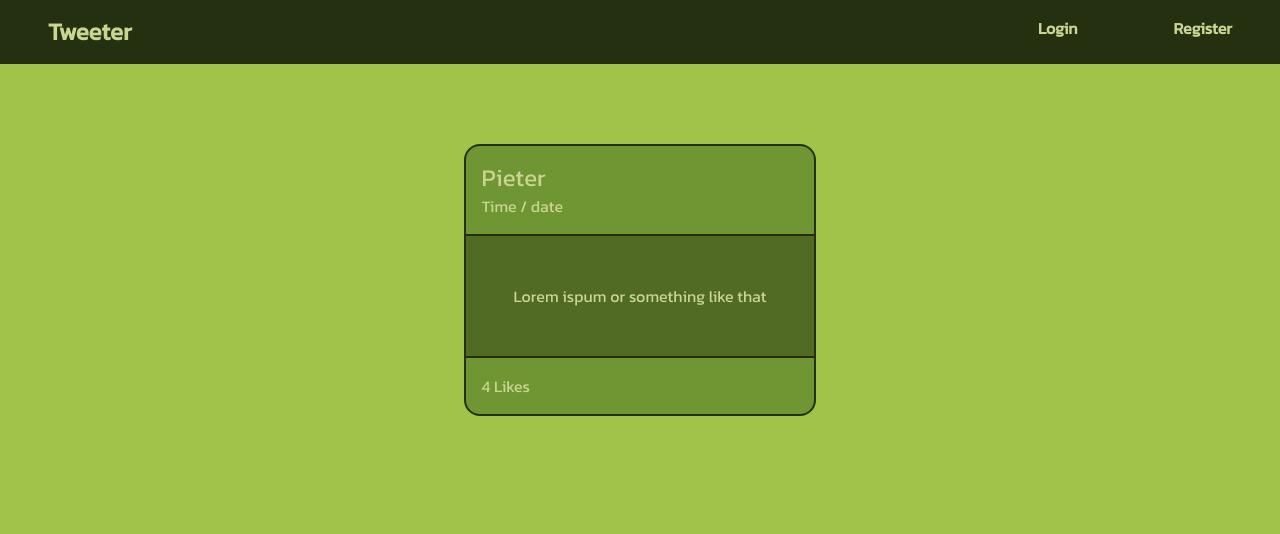
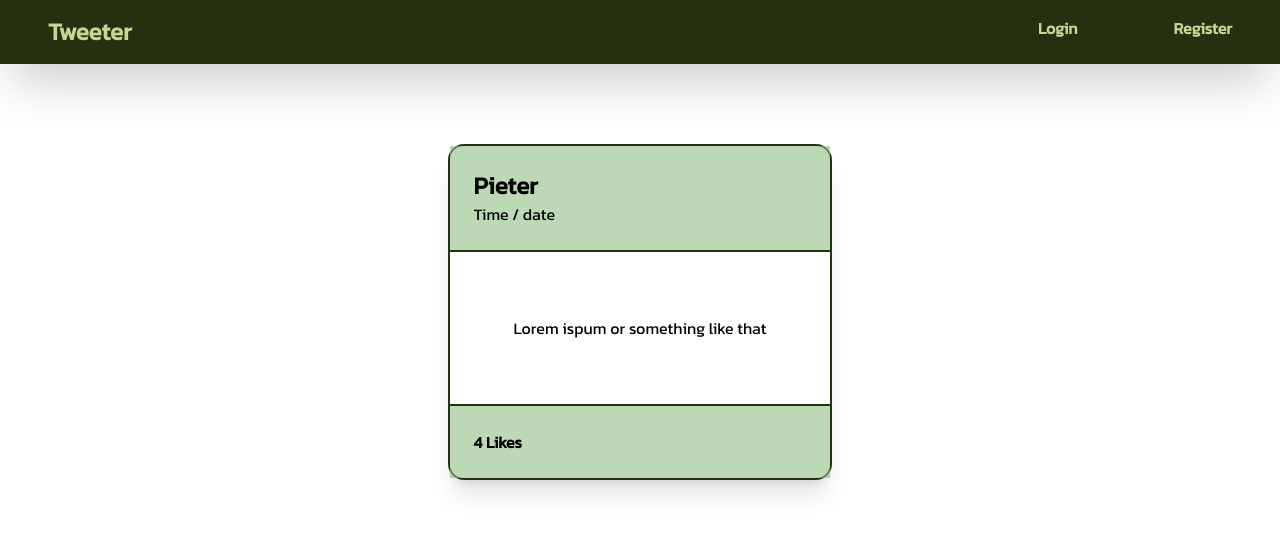
Before and after one commit to Pubstar/Tweeter, a Next.js app: page / in a window 1280 px wide. Shown: the top 534 px of the page. Built offline with nearby package versions, Linux system fonts and the light colour scheme.

Commit message:
I'm not a designer

```diff
--- a/app/Components/Nav.tsx
+++ b/app/Components/Nav.tsx
@@ -13,7 +13,7 @@ function Nav() {
   }
 
   return (
-    <nav className="bg-[#243010] text-[#CAD593] flex justify-between py-4 px-12">
+    <nav className="bg-[#243010] text-[#CAD593] flex justify-between py-4 px-12 shadow-2xl">
     <div>
       <Link href="/"><span className="font-extrabold text-2xl">Tweeter</span></Link>
     </div>
--- a/app/Components/Tweet.tsx
+++ b/app/Components/Tweet.tsx
@@ -2,17 +2,16 @@ import React from 'react'
 
 function Tweet(props: any) {
   return (
-    <div className='border-2 border-[#243010] bg-[#709634] text-[#CAD593] rounded-2xl'>
-        <div className='p-4 border-[#243010] border-b-2'>
-            <h2 className='text-2xl'>{props.username}</h2>
+    <div className='border-2 border-[#243010] rounded-2xl shadow-xl'>
+        <div className='p-6 border-[#243010] border-b-2 bg-[#8fbe8398]'>
+            <h2 className='text-2xl font-extrabold'>{props.username}</h2>
             <h4>Time / date</h4>
         </div>
-        <p className='p-12 bg-[#516b25]'>
+        <p className='p-16'>
             {props.text}
         </p>
-        <div className='border-t-2 border-[#243010] p-4'>
-            <span>{props.likes}</span>
-            <span> Likes</span>
+        <div className='border-t-2 border-[#243010] p-6 bg-[#8fbe8398]'>
+            <span className='font-semibold'>{props.likes} Likes</span>
         </div>
     </div>
   )
--- a/app/Components/createTweet.tsx
+++ b/app/Components/createTweet.tsx
@@ -5,7 +5,7 @@ function createTweet() {
     <div className="flex justify-center py-12">
     <div className="create-tweet flex flex-col items-center">
       <textarea className="border-2 border-[#243010]" name="tweettext" id="tweettext" cols={50} rows={6}></textarea>
-      <button className="border-2 border-[#243010] mt-2 bg-[#243010] text-[#CAD593] font-bold rounded-xl w-44">Create tweet</button>
+      <button className="border-2 border-[#243010] mt-2 bg-[#243010] text-[#CAD593] font-bold rounded-xl w-44 shadow">Create tweet</button>
     </div>
   </div>
   )
--- a/app/Login/page.tsx
+++ b/app/Login/page.tsx
@@ -15,7 +15,6 @@ function page() {
     e.preventDefault();
     try {
       await signInWithEmailAndPassword(auth, username, password);
-      alert(auth.currentUser?.email)
       router.push('/');
     } catch (err) {
       console.log(err);
@@ -23,16 +22,16 @@ function page() {
   }
 
   return (
-    <div className="bg-[#A1C349] h-screen">
+    <div className="h-screen">
       <Nav />
       <div className='flex items-center flex-col'>
         <h1 className='my-16 font-bold text-5xl text-[#243010]'>Login</h1>
-        <form action="" onSubmit={submitForm} className='flex flex-col w-80 gap-4 border-2 border-[#243010] rounded-xl items-center p-8'>
+        <form action="" onSubmit={submitForm} className='bg-[#8fbe8398] shadow-xl flex flex-col w-80 gap-4 border-2 border-[#243010] rounded-xl items-center p-16'>
           <label htmlFor="email">Email: </label>
-          <input onChange={(event) => setUsername(event.target.value)} className='rounded-xl' type="email" name="email" id="email" />
+          <input onChange={(event) => setUsername(event.target.value)} className='rounded-xl border-2 border-[#243010]' type="email" name="email" id="email" />
           <label htmlFor="password">Password: </label>
-          <input onChange={(event) => setPassword(event.target.value)} className='rounded-xl' type="password" name="password" id="password" />
-          <button type="submit" className='border-2 border-[#243010] mt-2 bg-[#243010] text-[#CAD593] font-bold rounded-xl w-44'>Login</button>
+          <input onChange={(event) => setPassword(event.target.value)} className='rounded-xl border-2 border-[#243010]' type="password" name="password" id="password" />
+          <button type="submit" className='shadow-xl border-2 border-[#243010] mt-2 bg-[#243010] text-[#CAD593] font-bold rounded-xl w-44'>Login</button>
         </form>
       </div>
     </div>
--- a/app/Profile/page.tsx
+++ b/app/Profile/page.tsx
@@ -14,7 +14,7 @@ const handleSignOut = () => {
 }
 
   return (
-    <div className="bg-[#A1C349] h-screen">
+    <div className="h-screen">
         <Nav />
         <div className='flex flex-col items-center'>
           <h1 className='my-16 font-bold text-5xl text-[#243010]'>Profile</h1>
--- a/app/Register/page.tsx
+++ b/app/Register/page.tsx
@@ -39,16 +39,16 @@ function page() {
   }
 
   return (
-    <div className="bg-[#A1C349] h-screen">
+    <div className="h-screen">
       <Nav />
       <div className='flex flex-col items-center'>
       <h1 className='my-16 font-bold text-5xl text-[#243010]'>Register</h1>
-        <form action="" onSubmit={submitForm} className='flex flex-col w-80 gap-4 border-2 border-[#243010] rounded-xl items-center p-8'>
+        <form action="" onSubmit={submitForm} className='bg-[#8fbe8398] shadow-xl flex flex-col w-80 gap-4 border-2 border-[#243010] rounded-xl items-center p-16'>
           <label htmlFor="email">Email: </label>
-          <input onChange={event => setEmail(event.target.value)} className='rounded-xl' type="email" name="email" id="email" />
+          <input onChange={event => setEmail(event.target.value)} className='rounded-xl border-2 border-[#243010]' type="email" name="email" id="email" />
           <label htmlFor="password">Password: </label>
-          <input onChange={event => setPassword(event.target.value)} className='rounded-xl' type="password" name="password" id="password" />
-          <button type='submit' className='border-2 border-[#243010] mt-2 bg-[#243010] text-[#CAD593] font-bold rounded-xl w-44'>Create account</button>
+          <input onChange={event => setPassword(event.target.value)} className='rounded-xl border-2 border-[#243010]' type="password" name="password" id="password" />
+          <button type='submit' className='shadow-xl border-2 border-[#243010] mt-2 bg-[#243010] text-[#CAD593] font-bold rounded-xl w-44'>Create account</button>
         </form>
       </div>
     </div>
--- a/app/page.tsx
+++ b/app/page.tsx
@@ -6,11 +6,8 @@ import Nav from "./Components/Nav";
 import {auth} from './firebase';
 
 export default function Home() {
-/*   const MONGODB_URI = process.env.MONGODB_URI
-
-  mongoose.connect(MONGODB_URI) */
   return (
-      <main className="bg-[#A1C349] h-screen">
+      <main className="h-screen">
         <Nav />
         { auth.currentUser ? (<CreateTweet />) : ('') }
         <LoadTweets />
```
